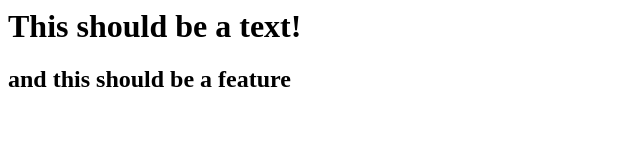
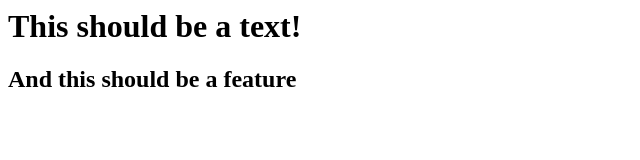
Before and after one commit to Dees-v/Git-for-ABAP, a plain HTML site: page projects/Git-for-ABAP/index.html in a window 1280 px wide. Shown: the whole page, without its empty margins (0-640 px from the left). Drawn offline with Linux system fonts and the light colour scheme.

Commit message:
commit on feature

```diff
--- a/projects/Git-for-ABAP/index.html
+++ b/projects/Git-for-ABAP/index.html
@@ -1,6 +1,6 @@
 <html>
 <body>
 <h1>This should be a text!</h1>
-<h2>and this should be a feature</h2>
+<h2>And this should be a feature</h2>
 </body>
 </html>
```
